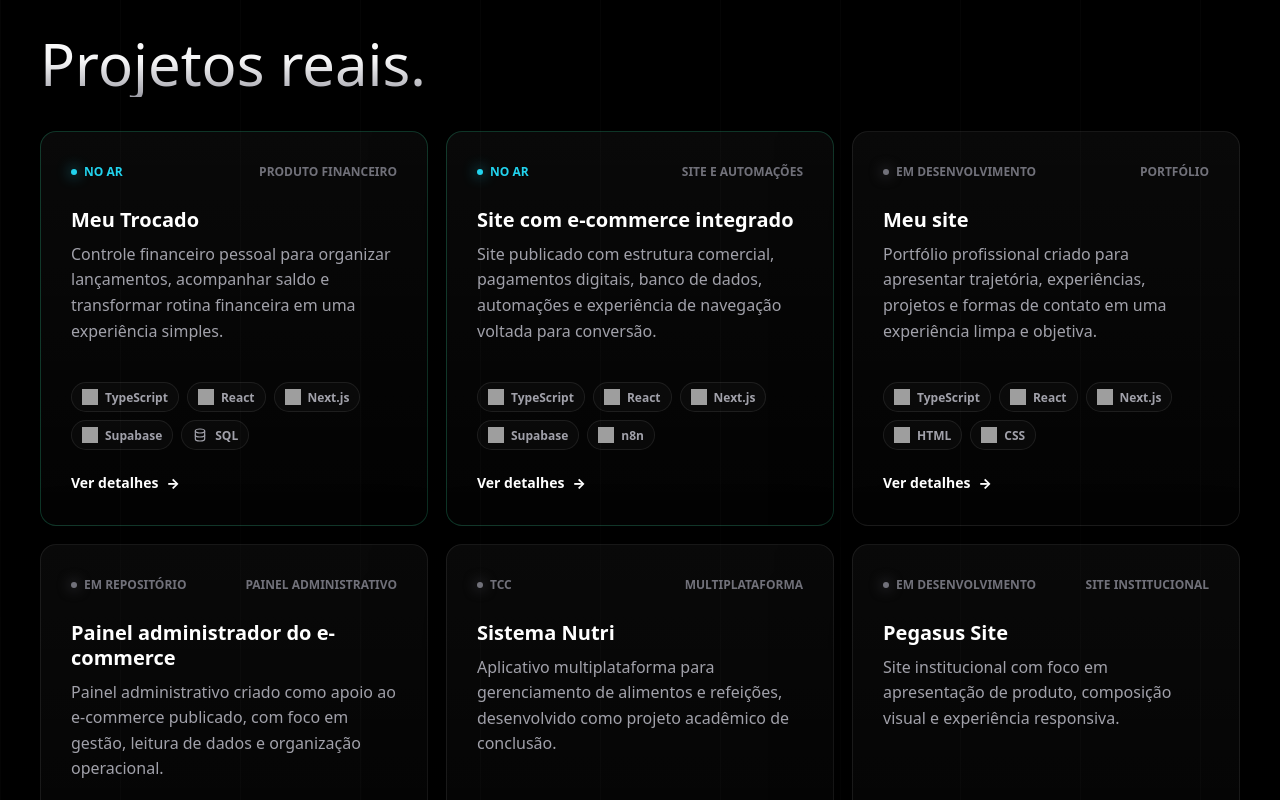
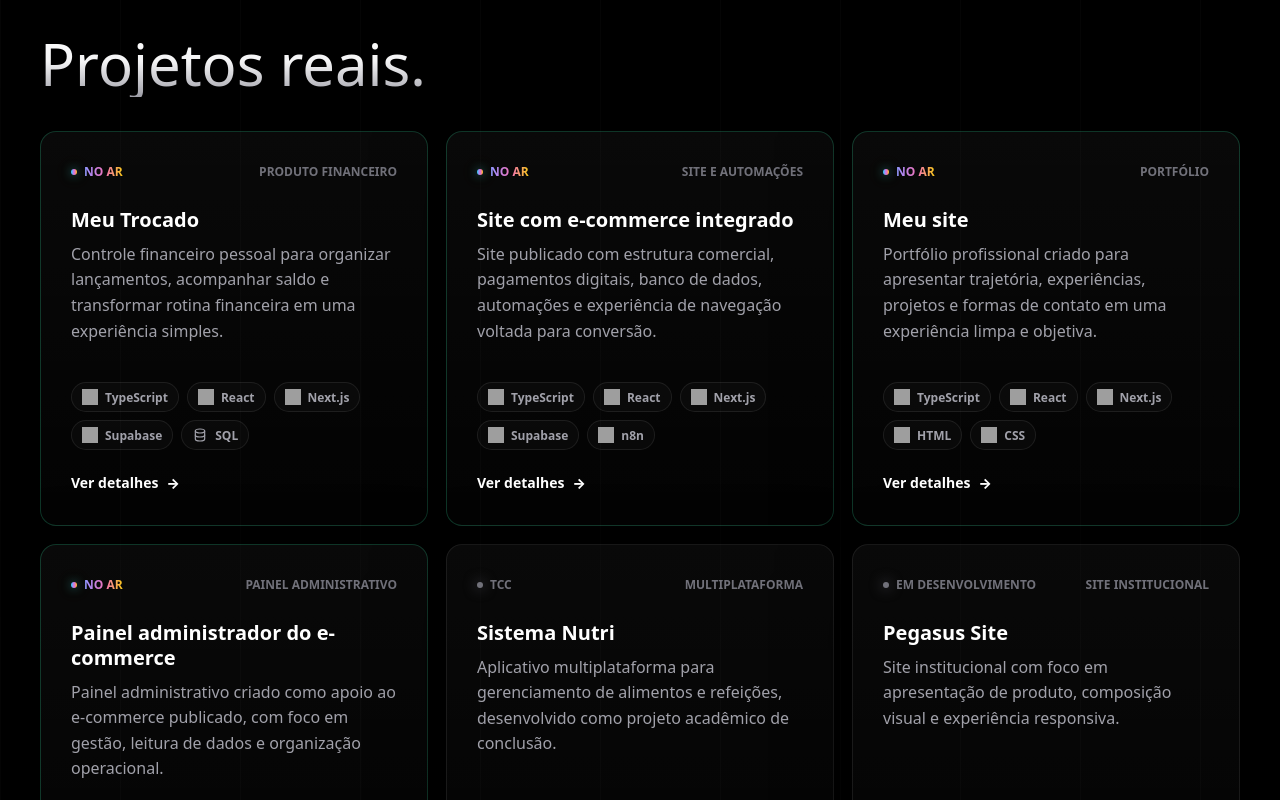
Before and after one commit to maritheiras/marith-filho-portfolio, a Next.js app: page / in a window 1280 px wide. Shown: the part 2320-3120 px from the top of the page. Built offline with nearby package versions, Linux system fonts and the light colour scheme; no server answers; grey boxes are pictures that could not be loaded.

Commit message:
Update live project statuses

```diff
--- a/app/globals.css
+++ b/app/globals.css
@@ -1437,6 +1437,13 @@ section[id] {
   color: var(--accent-cyan);
 }
 
+.status-dot:not(.status-muted) {
+  background: var(--gradient-ring);
+  -webkit-background-clip: text;
+  background-clip: text;
+  color: transparent;
+}
+
 .status-dot::before {
   content: "";
   display: inline-block;
@@ -1447,6 +1454,13 @@ section[id] {
   background: currentColor;
   box-shadow: 0 0 14px currentColor;
   vertical-align: 1px;
+}
+
+.status-dot:not(.status-muted)::before {
+  background: var(--gradient-ring);
+  box-shadow:
+    0 0 10px rgba(34, 211, 238, 0.55),
+    0 0 18px rgba(250, 204, 21, 0.28);
 }
 
 .status-muted {
@@ -1690,8 +1704,18 @@ section[id] {
 }
 
 .project-detail-status.is-live {
-  border-color: rgba(52, 211, 153, 0.24);
-  color: var(--accent-green);
+  border-color: rgba(255, 255, 255, 0.18);
+  background:
+    linear-gradient(var(--background), var(--background)) padding-box,
+    var(--gradient-ring) border-box;
+  color: var(--text-primary);
+}
+
+.project-detail-status.is-live .project-detail-status-text {
+  background: var(--gradient-ring);
+  -webkit-background-clip: text;
+  background-clip: text;
+  color: transparent;
 }
 
 .project-detail-hero h1 {
--- a/app/projetos/[id]/page.tsx
+++ b/app/projetos/[id]/page.tsx
@@ -91,7 +91,9 @@ export default async function ProjectPage({ params }: ProjectPageProps) {
         <Link className="project-back" href="/#projetos">
           Voltar aos projetos
         </Link>
-        <span className={`project-detail-status ${project.isLive ? "is-live" : ""}`}>{project.status}</span>
+        <span className={`project-detail-status ${project.isLive ? "is-live" : ""}`}>
+          <span className="project-detail-status-text">{project.status}</span>
+        </span>
         <h1>{project.title}</h1>
         <p>{project.summary}</p>
         <div className="project-detail-actions">
--- a/lib/projects.ts
+++ b/lib/projects.ts
@@ -61,9 +61,10 @@ export const projects: Project[] = [
     id: "meu-site",
     title: "Meu site",
     repoName: "marith-filho-portfolio",
-    status: "Em desenvolvimento",
+    status: "No ar",
     type: "Portfólio",
-    isLive: false,
+    isLive: true,
+    liveUrl: "https://marithfilho.com",
     repoUrl: "https://github.com/maritheiras/marith-filho-portfolio",
     isPrivate: false,
     summary:
@@ -81,9 +82,9 @@ export const projects: Project[] = [
     id: "admin-dashboard-site",
     title: "Painel administrador do e-commerce",
     repoName: "admin-dashboard-site",
-    status: "Em repositório",
+    status: "No ar",
     type: "Painel administrativo",
-    isLive: false,
+    isLive: true,
     repoUrl: "https://github.com/maritheiras/admin-dashboard-site",
     isPrivate: true,
     summary:
--- a/lib/site.ts
+++ b/lib/site.ts
@@ -3,7 +3,7 @@ export const siteConfig = {
   title: "Márith Filho | Desenvolvedor de Software Full Stack",
   description:
     "Portfólio de Márith Filho, Desenvolvedor de Software Full Stack com vivência em sistemas, dados operacionais e produtos web.",
-  url: "https://marith-filho-portfolio.vercel.app",
+  url: "https://marithfilho.com",
   email: "marith.eiras@gmail.com",
   phone: "5522998841370",
   github: "https://github.com/maritheiras",
```
